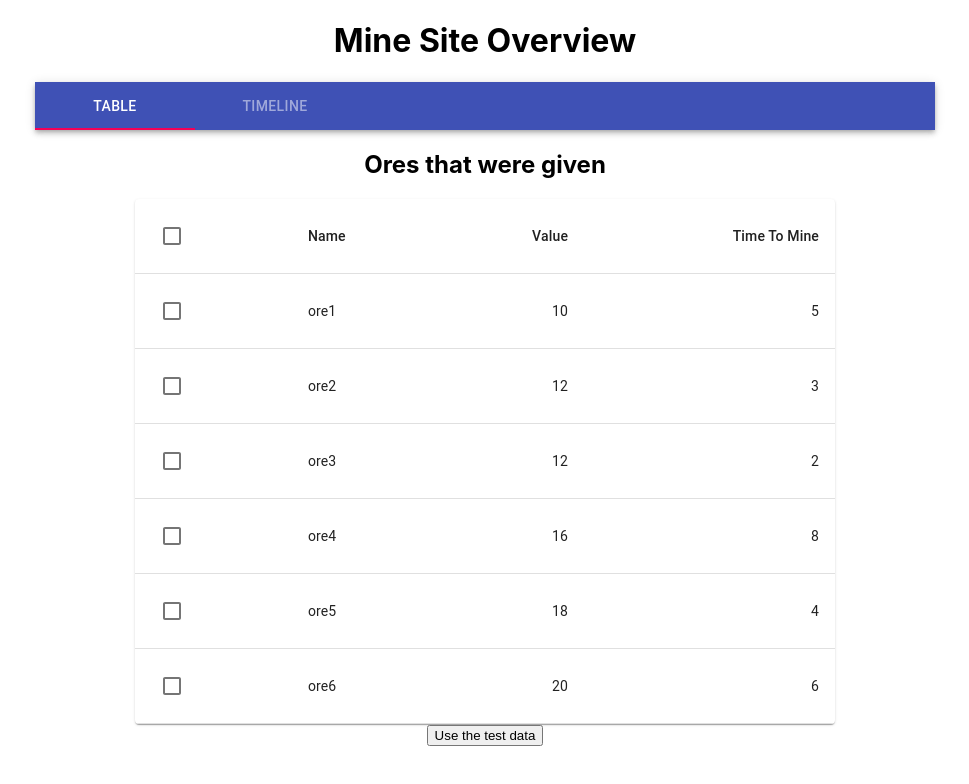
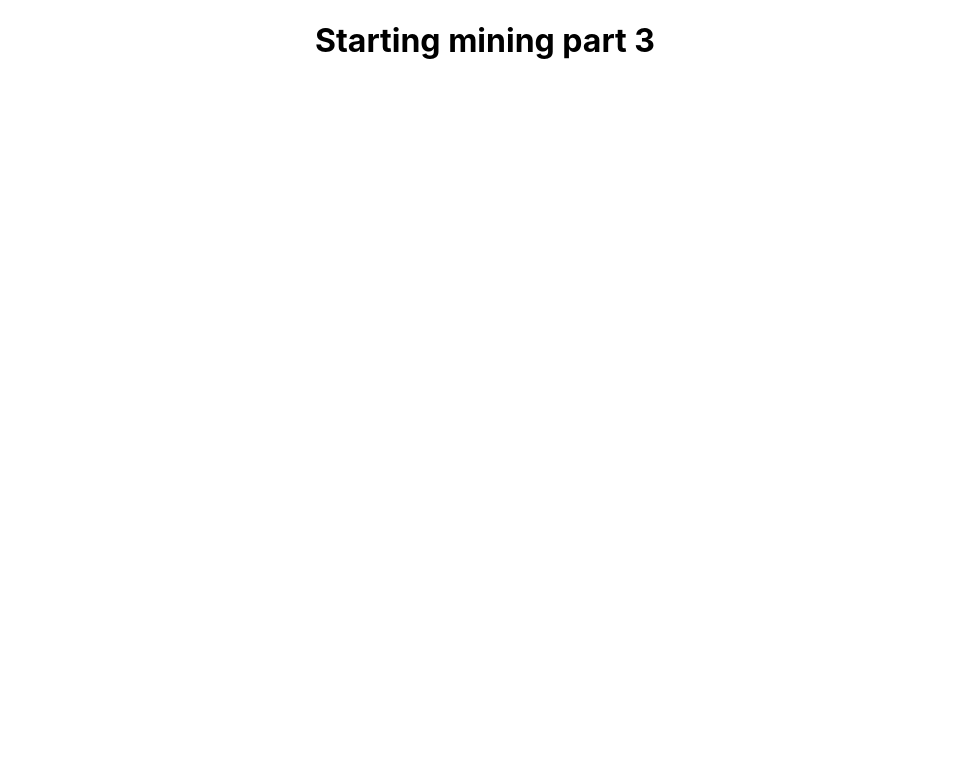
Before and after one commit to Samir70/topcoder-learning-react, a React (Create React App) app: page / in a window 1280 px wide. Shown: the top 784 px of the page, without its empty margins (155-1124 px from the left). Built offline with nearby package versions, Linux system fonts and the light colour scheme.

Commit message:
reset app.js for part 3

```diff
--- a/src/App.js
+++ b/src/App.js
@@ -1,57 +1,15 @@
 import React, { useState } from "react";
-import AppBar from "@material-ui/core/AppBar";
-import Tabs from "@material-ui/core/Tabs";
-import Tab from "@material-ui/core/Tab";
-import Box from "@material-ui/core/Box";
-import Checkbox from '@material-ui/core/Checkbox';
-
-import Table from '@material-ui/core/Table';
-import TableBody from '@material-ui/core/TableBody';
-import TableCell from '@material-ui/core/TableCell';
-import TableContainer from '@material-ui/core/TableContainer';
-import TableHead from '@material-ui/core/TableHead';
-import TableRow from '@material-ui/core/TableRow';
-import Paper from '@material-ui/core/Paper';
-
-import Timeline from '@material-ui/lab/Timeline';
-import TimelineItem from '@material-ui/lab/TimelineItem';
-import TimelineSeparator from '@material-ui/lab/TimelineSeparator';
-import TimelineConnector from '@material-ui/lab/TimelineConnector';
-import TimelineContent from '@material-ui/lab/TimelineContent';
-import TimelineDot from '@material-ui/lab/TimelineDot';
-
-
-// useful articles
-// https://javascript.plainenglish.io/material-ui-tabs-ee580daa62de
-// https://material-ui.com/components/tables/#basic-table
-// https://material-ui.com/components/timeline/#basic-timeline
 
 import "./App.css";
 
-const testOres = [
-  'Acanthite', 'Bauxite', 'Bornite', 'Chalcocite', 'Chromite',
-  'Galena', 'Hermatite', 'Magnetite', 'Malachite', 'Molybdenite'
-].map((ore, i) => {
-  return {
-    id: '' + (i + 1), name: ore, value: ore.charCodeAt(0), timeToMine: ore.length
-  }
-})
-
-function tLineItem(ore, i, len) {
-  return (
-    <TimelineItem key={ore.id}>
-      <TimelineSeparator>
-        <TimelineDot />
-        {i < len - 1 && <TimelineConnector />}
-      </TimelineSeparator>
-      <TimelineContent>{ore.name}</TimelineContent>
-    </TimelineItem>
-  )
-}
-
-function makeTimeLine(arr) {
-  return arr.map((ore, i) => tLineItem(ore, i, arr.length))
-}
+// const testOres = [
+//   'Acanthite', 'Bauxite', 'Bornite', 'Chalcocite', 'Chromite',
+//   'Galena', 'Hermatite', 'Magnetite', 'Malachite', 'Molybdenite'
+// ].map((ore, i) => {
+//   return {
+//     id: '' + (i + 1), name: ore, value: ore.charCodeAt(0), timeToMine: ore.length
+//   }
+// })
 
 function App() {
   const [oreList, setOreList] = useState([
@@ -63,80 +21,9 @@ function App() {
     { id: "5", name: "ore5", value: 18, timeToMine: 4, selected: false },
     { id: "6", name: "ore6", value: 20, timeToMine: 6, selected: false }
   ]);
-  const [value, setValue] = useState(0);
-  const [tLineItems, setTLineItems] = useState([])
-  const [selectedRows, setSelectedRows] = useState(new Set())
-  const [allSelected, setAllSelected] = useState(false)
-  const handleTabChange = (event, newValue) => {
-    setValue(newValue);
-  };
-  const handleSelect = (id) => {
-    let sRows = new Set([...selectedRows])
-    if (sRows.has(id)) {
-      sRows.delete(id)
-    } else {
-      sRows.add(id)
-    }
-    setSelectedRows(new Set([...sRows]))
-    setTLineItems(
-      oreList.filter(r => sRows.has(r.id)).sort((a, b) => a.value === b.value ? b.timeToMine - a.timeToMine : b.value - a.value)
-    )
-    // console.log({ id, selectedRows, sRows })
-  }
-  const selectAll = () => {
-    let sRows = new Set()
-    if (!allSelected) {
-      for (let ore of oreList) { sRows.add(ore.id) }
-    }
-    setOreList(oreList.map(ore => { return { ...ore, selected: !allSelected } }))
-    setAllSelected(!allSelected)
-    setSelectedRows(sRows)
-    setTLineItems(
-      oreList.filter(r => sRows.has(r.id)).sort((a, b) => a.value === b.value ? b.timeToMine - a.timeToMine : b.value - a.value)
-    )
-  }
   return (
     <div className="app">
-      <h1>Mine Site Overview</h1>
-      <AppBar position="static" style={{ width: 900, margin: 'auto' }}>
-        <Tabs value={value} onChange={handleTabChange}>
-          <Tab label="Table" id="tabTable" />
-          <Tab label="Timeline" id="tabCard" disabled={tLineItems.length === 0} />
-        </Tabs>
-      </AppBar>
-      {value === 0 && <Box className="tabPanel" value={value} index={0}>
-        <h2>Ores that were given</h2>
-        <div style={{ width: 700, margin: 'auto' }}>
-          <TableContainer component={Paper}>
-            <Table className="oreTable" aria-label="simple table">
-              <TableHead>
-                <TableRow>
-                  <TableCell><Checkbox onChange={selectAll} checked={allSelected} color="primary" /></TableCell>
-                  <TableCell>Name</TableCell>
-                  <TableCell align="right">Value</TableCell>
-                  <TableCell align="right">Time To Mine</TableCell>
-                </TableRow>
-              </TableHead>
-              <TableBody>
-                {oreList.map((row) => (
-                  <TableRow key={row.id} onClick={() => handleSelect(row.id)}>
-                    <TableCell><Checkbox onChange={() => handleSelect(row.id)} checked={selectedRows.has(row.id)} color="primary" /></TableCell>
-                    <TableCell>{row.name}</TableCell>
-                    <TableCell align="right">{row.value}</TableCell>
-                    <TableCell align="right">{row.timeToMine}</TableCell>
-                  </TableRow>
-                ))}
-              </TableBody>
-            </Table>
-          </TableContainer>
-        </div>
-        <button id="testOresButton" onClick={() => setOreList(testOres)}>Use the test data</button>
-      </Box>}
-      {value === 1 && <Box className="tabPanel" value={value} index={1}>
-        <Timeline>
-          {tLineItems.length ? makeTimeLine(tLineItems) : <p>No ores selected</p>}
-        </Timeline>
-      </Box>}
+      <h1>Starting mining part 3</h1>
     </div>
   );
 }
```
Also changed, not shown: src/AppWithDataGrid.js (deleted, +0 -122 lines).
